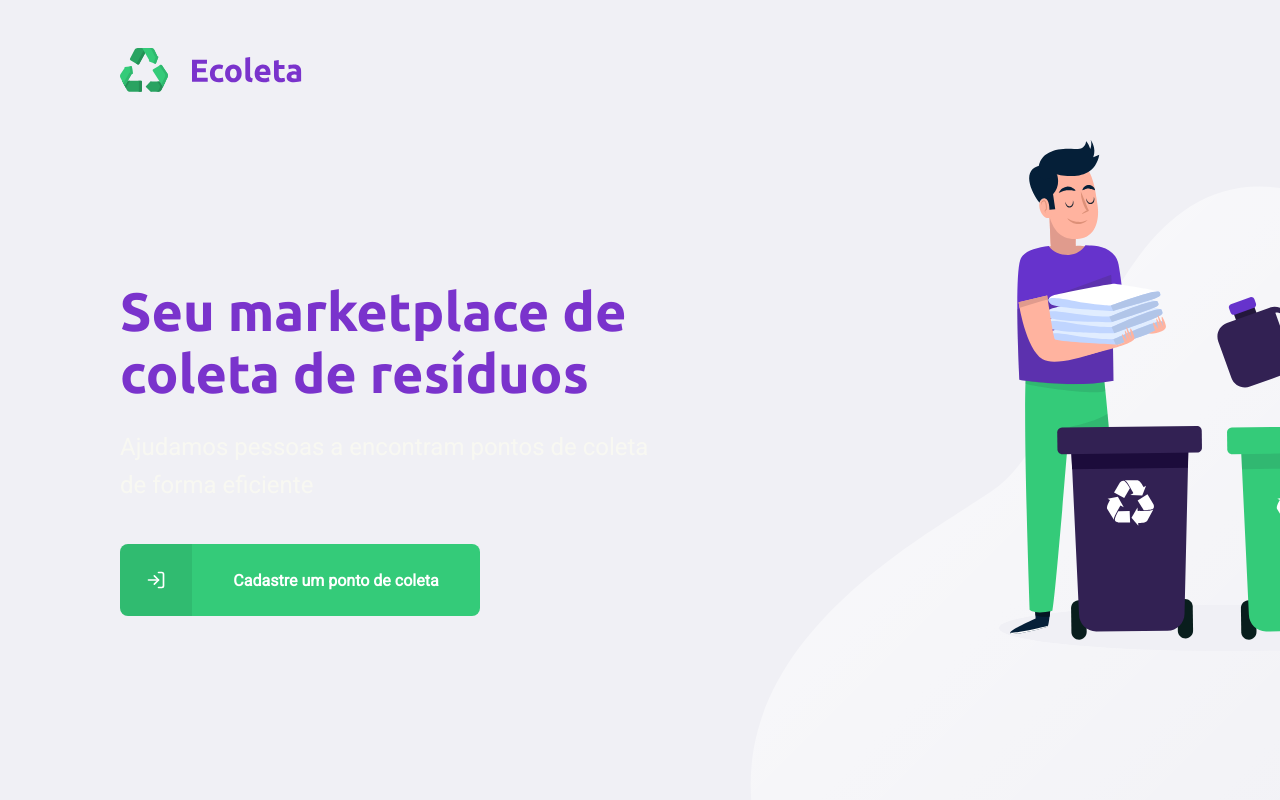
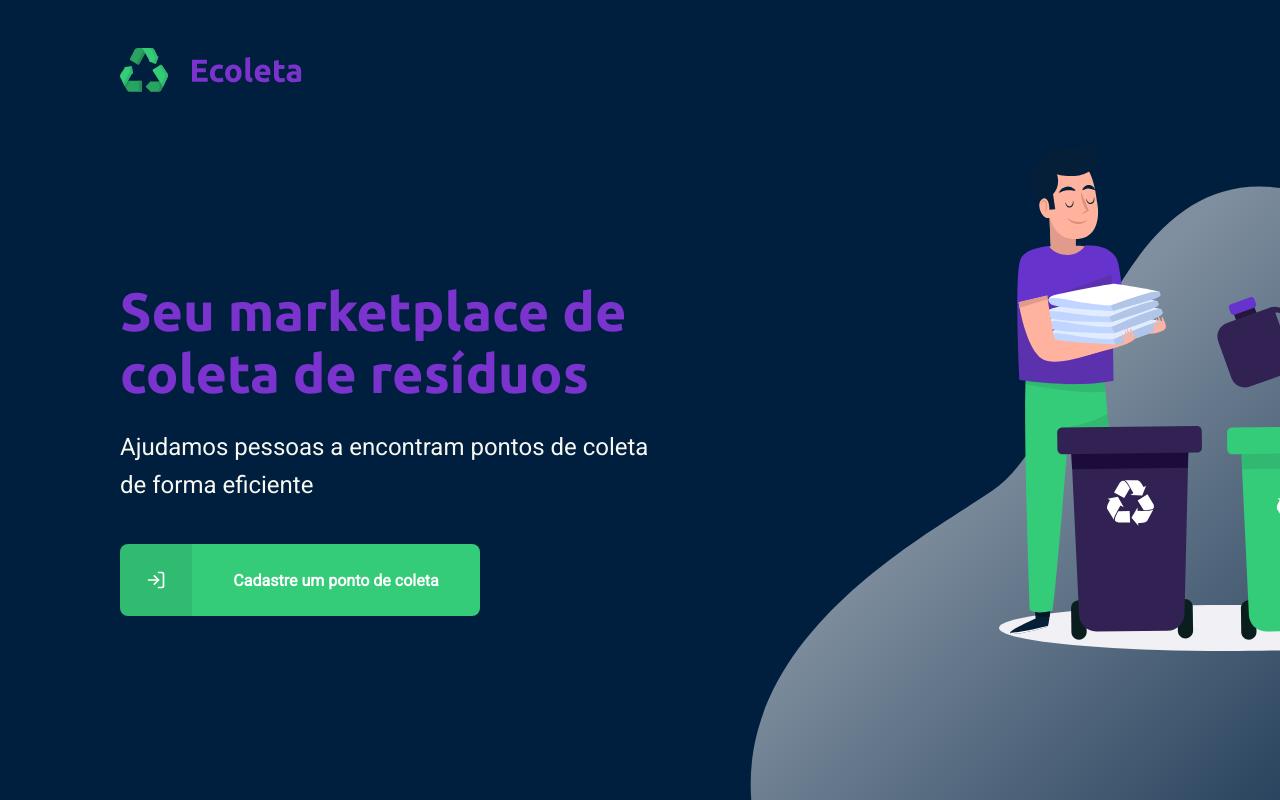
Before and after one commit to davilopess/nlw-ts, a React (Create React App) app in the folder web/: page / in a window 1280 px wide. Built offline with nearby package versions, Linux system fonts and the light colour scheme.

Commit message:
Mudando a cor do background

```diff
--- a/web/src/App.css
+++ b/web/src/App.css
@@ -11,7 +11,7 @@
   }
 
   body {
-    background: #f0f0f5;
+    background: #001F3F;
     -webkit-font-smoothing: antialiased;
     color: var(--text-color);
   }
```
Also changed, not shown: web/src/routes.tsx (line endings or trailing spaces).
